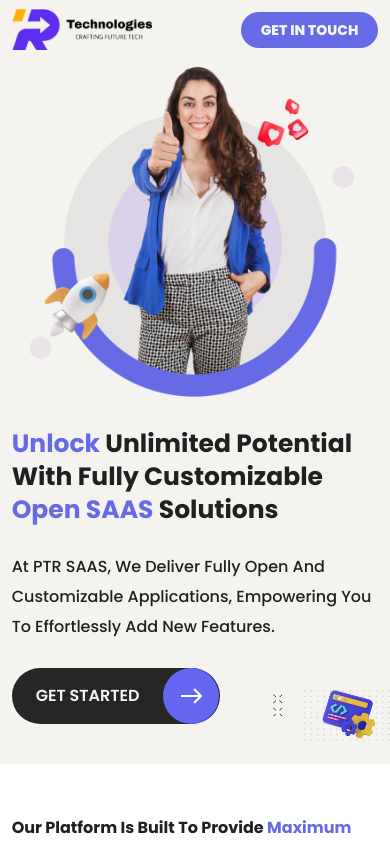
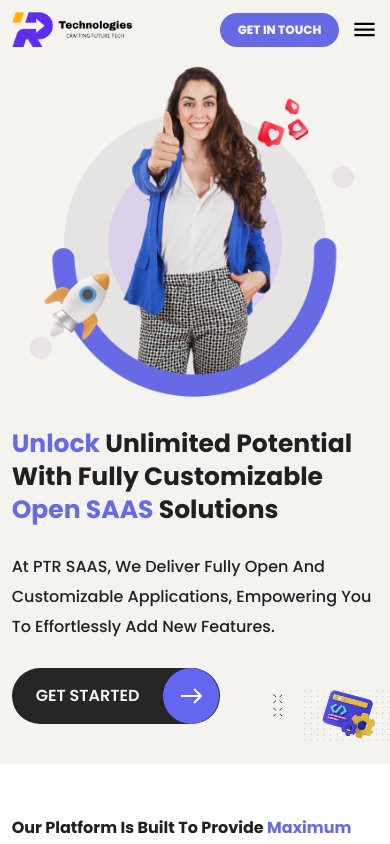
Before and after one commit to ptrsoft/ptr-website, a React (Create React App) app: page / in a window 390 px wide. Shown: the top 844 px of the page. Built offline with nearby package versions, Linux system fonts and the light colour scheme.

Commit message:
mobile menu added

```diff
--- a/src/Assets/Styles/Components/Header.css
+++ b/src/Assets/Styles/Components/Header.css
@@ -83,8 +83,22 @@
 
       /* Rest of your CSS */
 
-
-
+    .header_right_box{
+        display: flex;
+        align-items: center;
+        justify-content: center;
+        gap: 20px;
+    }
+    .responsive_menu{
+        display: none;
+    }
+    .mobile_links{
+        color: #202020;
+font-family: Poppins;
+font-style: normal;
+font-weight: 500;
+line-height: normal;
+    }
     @media screen and (max-width:1300px) {
 
         .header{
@@ -140,6 +154,9 @@
     }
 
     @media screen and (max-width:1024px) {
+        .responsive_menu{
+            display: flex;
+        }
 
         .header{
             display: flex;
@@ -149,7 +166,7 @@
             }
 
             .header_logo{
-                width: 140.512px;
+                width: 120.512px;
             height: auto;
             flex-shrink: 0;
             }
@@ -198,3 +215,31 @@
     @media screen and (max-width:1024px){
 
     }
+
+
+    @media screen and (max-width:600px) {
+        .header_right_box{
+            display: flex;
+            align-items: center;
+            justify-content: center;
+            gap: 12px;
+        }
+        .header button{
+            display: inline-flex;
+        padding: 12px 18px;
+        justify-content: center;
+        align-items: center;
+        gap: 10px;
+
+        border-radius: 100px;
+        background: #666AE5;
+
+        color: #F5F5F5;
+        font-family: Poppins;
+        font-size: 12px;
+        font-style: normal;
+        font-weight: 800;
+        line-height: 10px; /* 62.5% */
+        text-transform: uppercase;
+        }
+    }
--- a/src/Components/Header.js
+++ b/src/Components/Header.js
@@ -1,8 +1,65 @@
-import React, { useEffect, useState } from 'react'
-import '../Assets/Styles/Components/Header.css'
-import { Link , useLocation } from 'react-router-dom'
+import React, { useEffect, useState } from 'react';
+import '../Assets/Styles/Components/Header.css';
+import { Link, useLocation } from 'react-router-dom';
+
+import Box from '@mui/material/Box';
+import Drawer from '@mui/material/Drawer';
+import IconButton from '@mui/material/IconButton';
+import List from '@mui/material/List';
+import Divider from '@mui/material/Divider';
+import ListItem from '@mui/material/ListItem';
+import ListItemButton from '@mui/material/ListItemButton';
+import ListItemText from '@mui/material/ListItemText';
+import MenuIcon from '@mui/icons-material/Menu';
+import { useMediaQuery } from '@mui/material';
 
 const Header = () => {
+  const [state, setState] = React.useState({
+    open: false,
+  });
+
+  const isSmallScreen = useMediaQuery('(max-width:600px)');
+
+  const toggleDrawer = (open) => (event) => {
+    if (event.type === 'keydown' && (event.key === 'Tab' || event.key === 'Shift')) {
+      return;
+    }
+
+    setState({ open });
+  };
+
+  const list = (anchor) => (
+    <Box
+      sx={{ width: anchor === 'top' || anchor === 'bottom' ? 'auto' : 250 }}
+      role="presentation"
+      onClick={toggleDrawer(false)}
+      onKeyDown={toggleDrawer(false)}
+    >
+      <List>
+        <ListItem>
+          <ListItemButton component={Link} to="/">
+            <ListItemText  className='mobile_links' primary="Home" />
+          </ListItemButton>
+        </ListItem>
+        <ListItem>
+          <ListItemButton component={Link} to="/about-us">
+            <ListItemText  className='mobile_links' primary="About Us" />
+          </ListItemButton>
+        </ListItem>
+        <ListItem>
+          <ListItemButton component={Link} to="/process">
+            <ListItemText  className='mobile_links' primary="Process" />
+          </ListItemButton>
+        </ListItem>
+        <ListItem>
+          <ListItemButton component={Link} to="/contact-us">
+            <ListItemText  className='mobile_links' primary="Contact Us" />
+          </ListItemButton>
+        </ListItem>
+      </List>
+    </Box>
+  );
+
   const location = useLocation();
   const [scrolled, setScrolled] = useState(false);
 
@@ -35,32 +92,29 @@ const Header = () => {
           <li className={location.pathname === '/about-us' ? 'active' : ''}>
             <Link to="/about-us">About Us</Link>
           </li>
-
           <li className={location.pathname === '/process' ? 'active' : ''}>
             <Link to="/process">Process</Link>
           </li>
-
           <li className={location.pathname === '/contact-us' ? 'active' : ''}>
             <Link to="/contact-us">Contact</Link>
           </li>
-
-
-            {/* <li className={location.pathname === '/products' ? 'active' : ''}>
-              <Link to="/not-found">Products</Link>
-            </li> */}
-            {/* <li className={location.pathname === '/process' ? 'active' : ''}>
-              <Link to="/process">Process</Link>
-            </li> */}
-            {/* <li>
-              <Link to="/not-found">Blogs</Link>
-            </li> */}    {/* <li>
-              <Link to="/not-found">Blogs</Link>
-            </li> */}
         </ul>
       </div>
+      <div className='header_right_box'>
         <button>
           <Link to="/contact-us">Get In Touch</Link>
         </button>
+        <span className='responsive_menu' edge="start" color="inherit" aria-label="menu" onClick={toggleDrawer(true)}>
+          <MenuIcon style={{fontSize:27}} />
+        </span>
+        <Drawer
+          anchor={isSmallScreen ? 'top' : 'right'}
+          open={state.open}
+          onClose={toggleDrawer(false)}
+        >
+          {list(isSmallScreen ? 'top' : 'right')}
+        </Drawer>
+      </div>
     </header>
   );
 };
```
Lines whose indentation alone changed are shown as unchanged.
